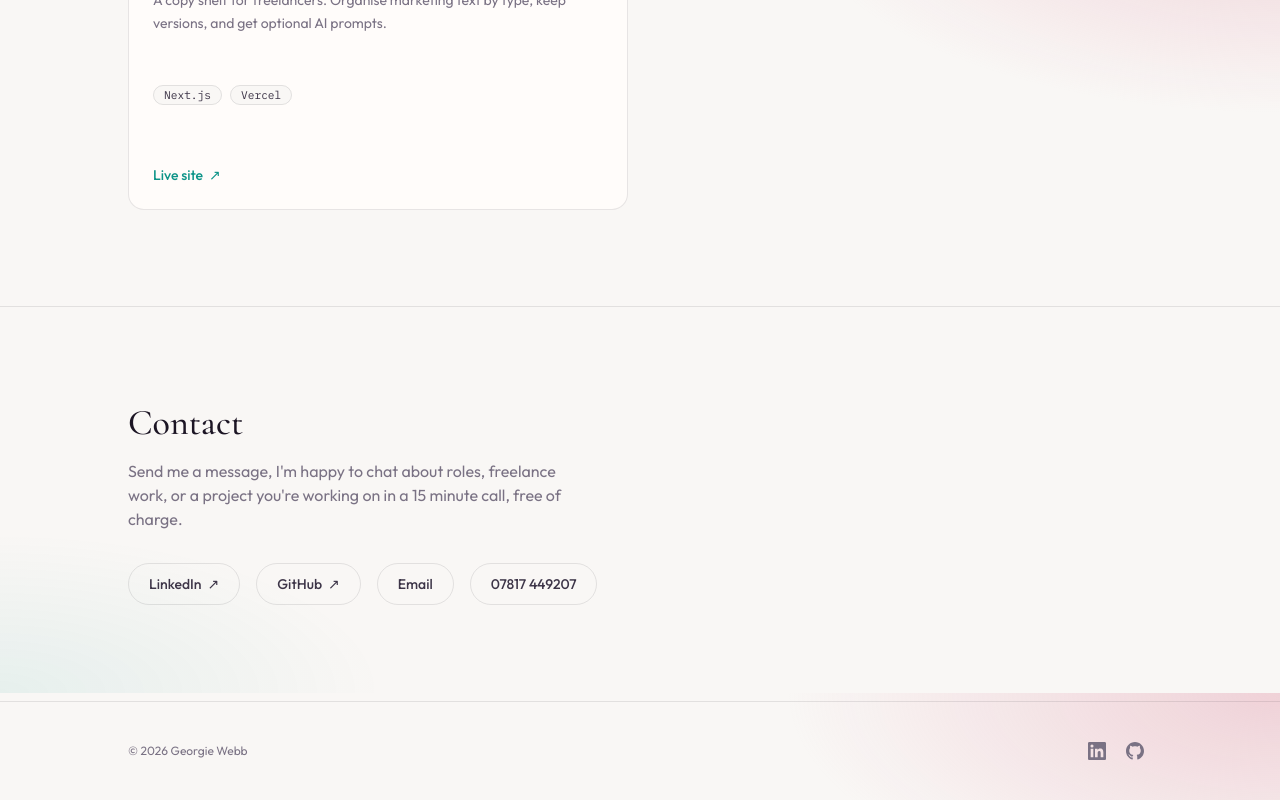
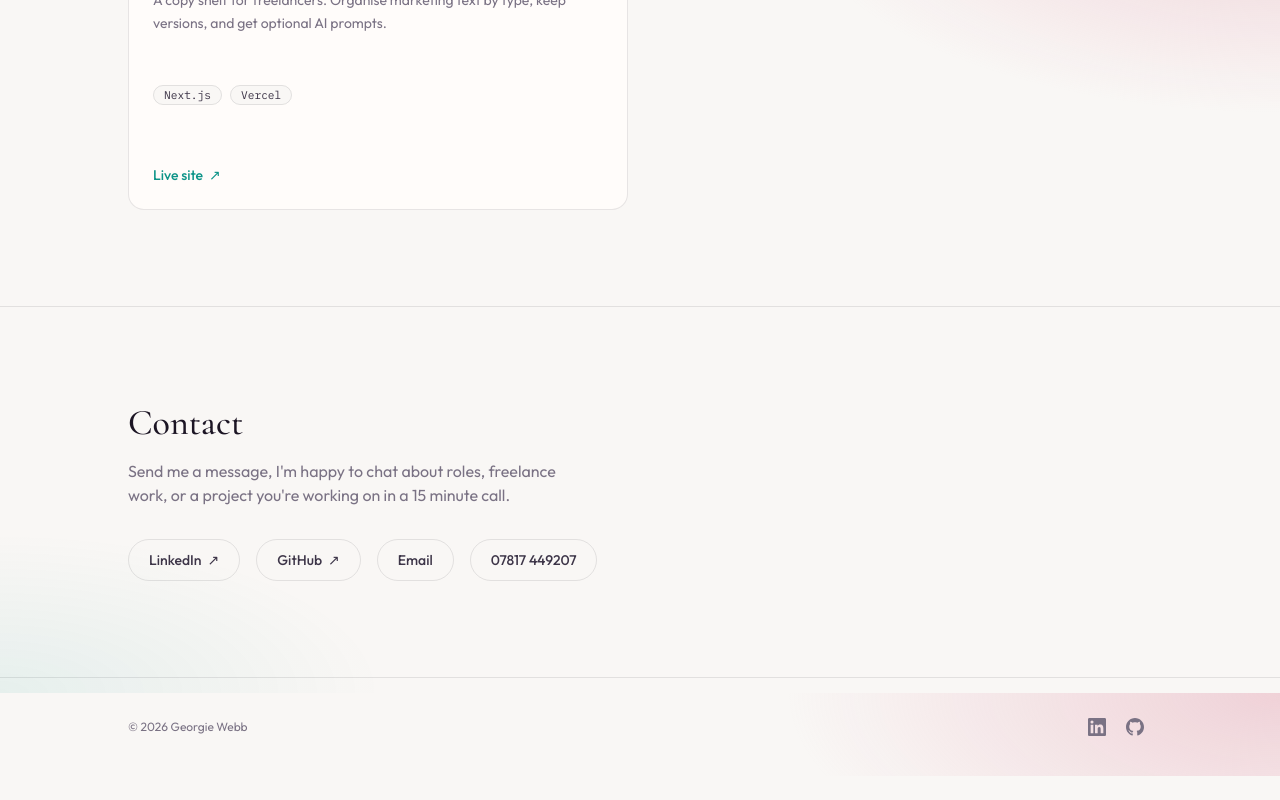
Before and after one commit to georgiezwebb/portfolio-project, a Next.js app: page / in a window 1280 px wide. Shown: the part 2507-3307 px from the top of the page. After the commit the page ends 3283 px from the top, so only its background shows below. Built offline with nearby package versions, Linux system fonts and the light colour scheme; no server answers.

Commit message:
test domain name

```diff
--- a/app/page.tsx
+++ b/app/page.tsx
@@ -148,7 +148,7 @@ export default function Home() {
               Contact
             </h2>
             <p className="mt-4 max-w-md text-[var(--muted)]">
-              Send me a message, I'm happy to chat about roles, freelance work, or a project you&apos;re working on in a 15 minute call, free of charge.
+              Send me a message, I'm happy to chat about roles, freelance work, or a project you&apos;re working on in a 15 minute call.
             </p>
             <ul className="mt-8 flex flex-wrap gap-4">
               {contactLinks.length > 0 ? (
```
